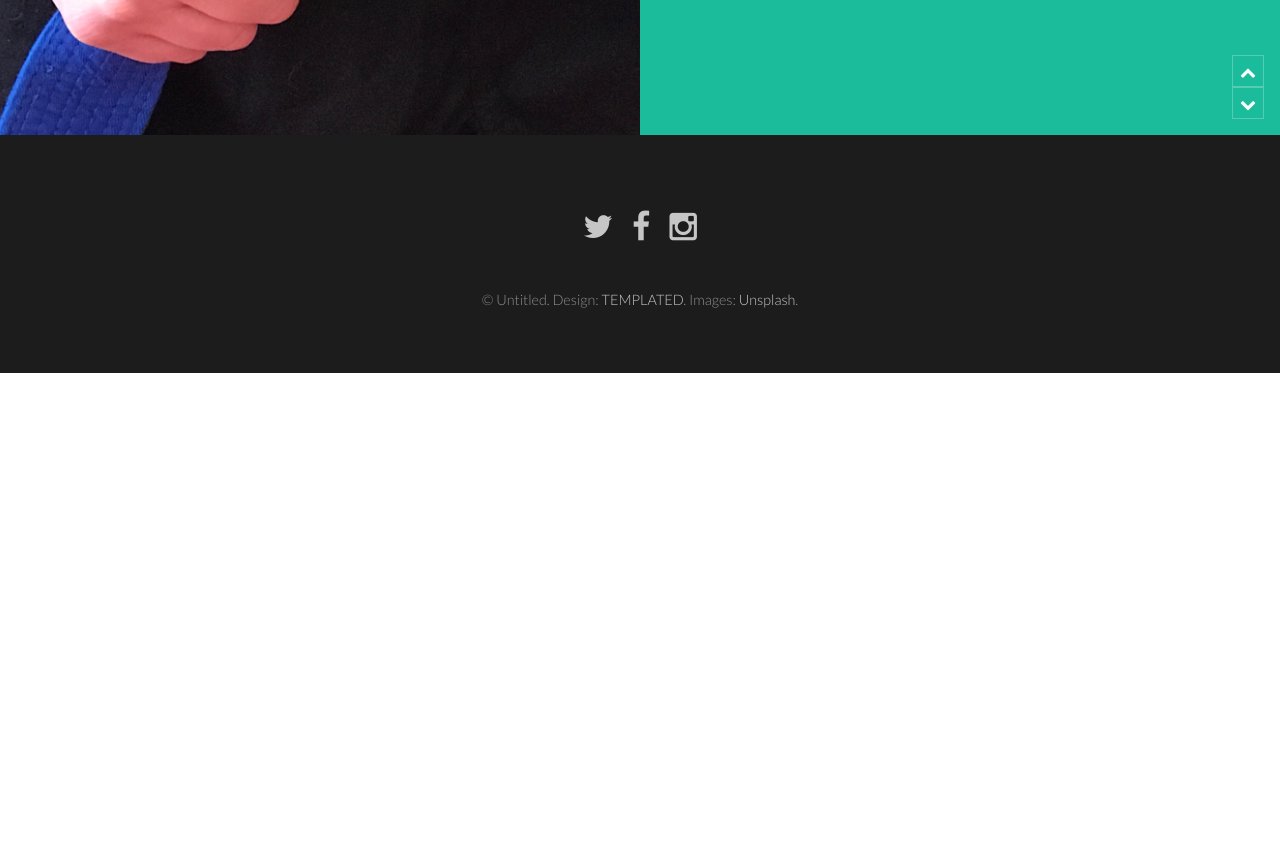
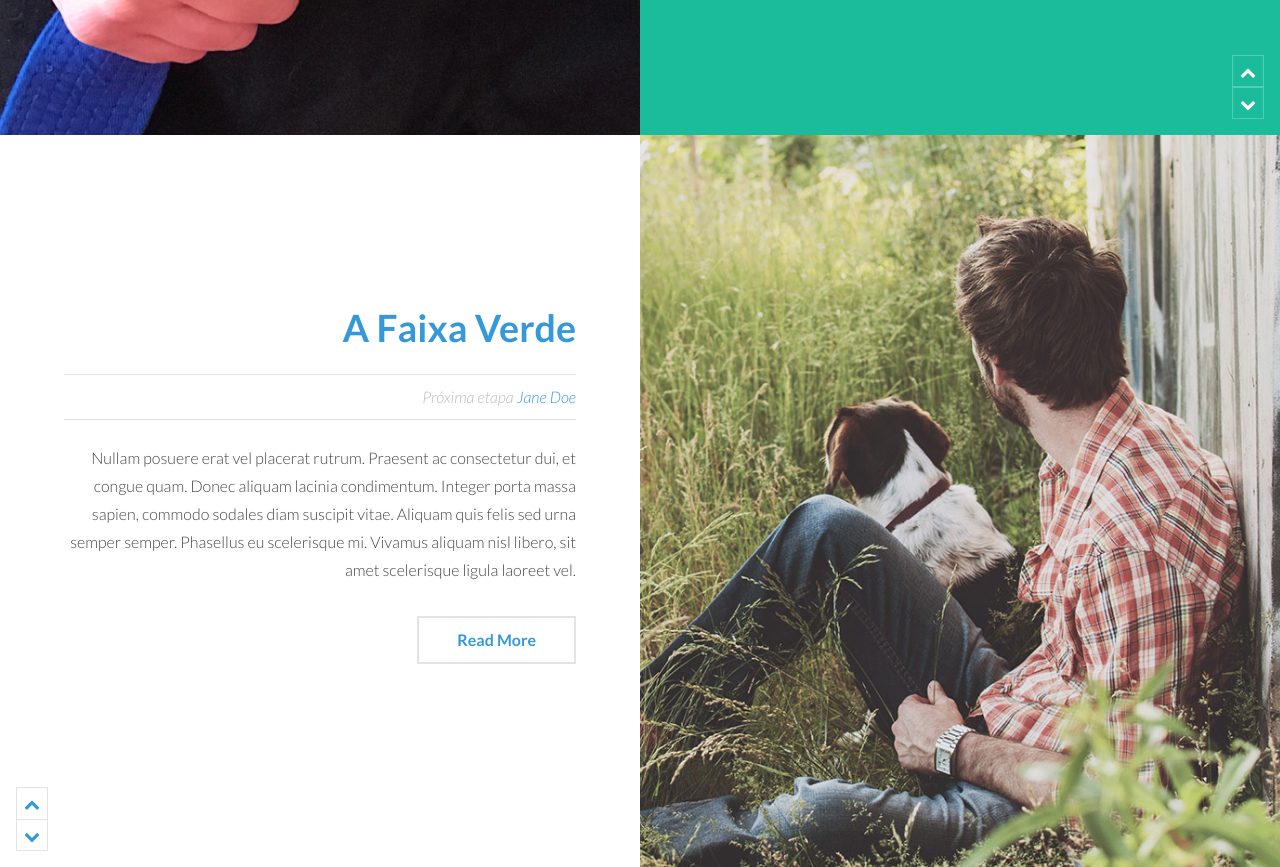
Before and after one commit to emersonwiller/Portal, a plain HTML site: page index.html in a window 1280 px wide. Shown: the part 1920-2787 px from the top of the page. Before the commit the page ends 2293 px from the top, so only its background shows below. Drawn offline with nearby package versions, Linux system fonts and the light colour scheme.

Commit message:
Second_version

```diff
--- a/index.html
+++ b/index.html
@@ -89,7 +89,7 @@
 				</div>
 			</article>
 
-		<!-- Three
+		<!-- Three -->
 			<article id="three" class="post style2">
 				<div class="image">
 					<img src="images/pic12.jpg" alt="" data-position="80% center" />
@@ -97,8 +97,8 @@
 				<div class="content">
 					<div class="inner">
 						<header>
-							<h2><a href="generic.html">Sed tempus interdum</a></h2>
-							<p class="info">3 days ago by <a href="#">Jane Doe</a></p>
+							<h2><a href="generic.html">A Faixa Verde</a></h2>
+							<p class="info">Próxima etapa <a href="#">Jane Doe</a></p>
 						</header>
 						<p>Nullam posuere erat vel placerat rutrum. Praesent ac consectetur dui, et congue quam. Donec aliquam lacinia condimentum. Integer porta massa sapien, commodo sodales diam suscipit vitae. Aliquam quis felis sed urna semper semper. Phasellus eu scelerisque mi. Vivamus aliquam nisl libero, sit amet scelerisque ligula laoreet vel.</p>
 						<ul class="actions">
@@ -112,7 +112,7 @@
 				</div>
 			</article>
 
-		Four
+		<!--Four
 			<article id="four" class="post invert style2 alt">
 				<div class="image">
 					<img src="images/pic14.jpg" alt="" data-position="60% center" />
```
